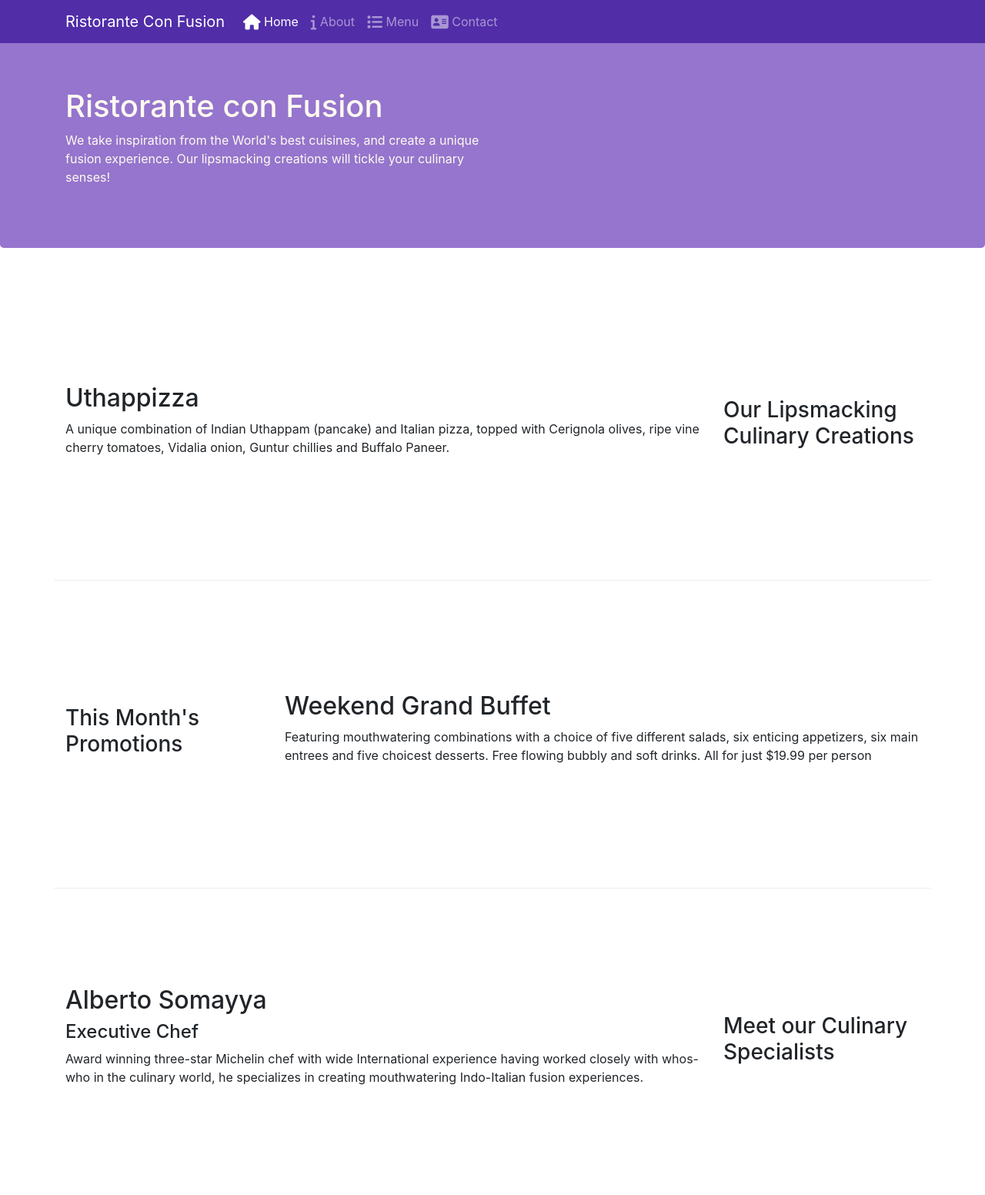
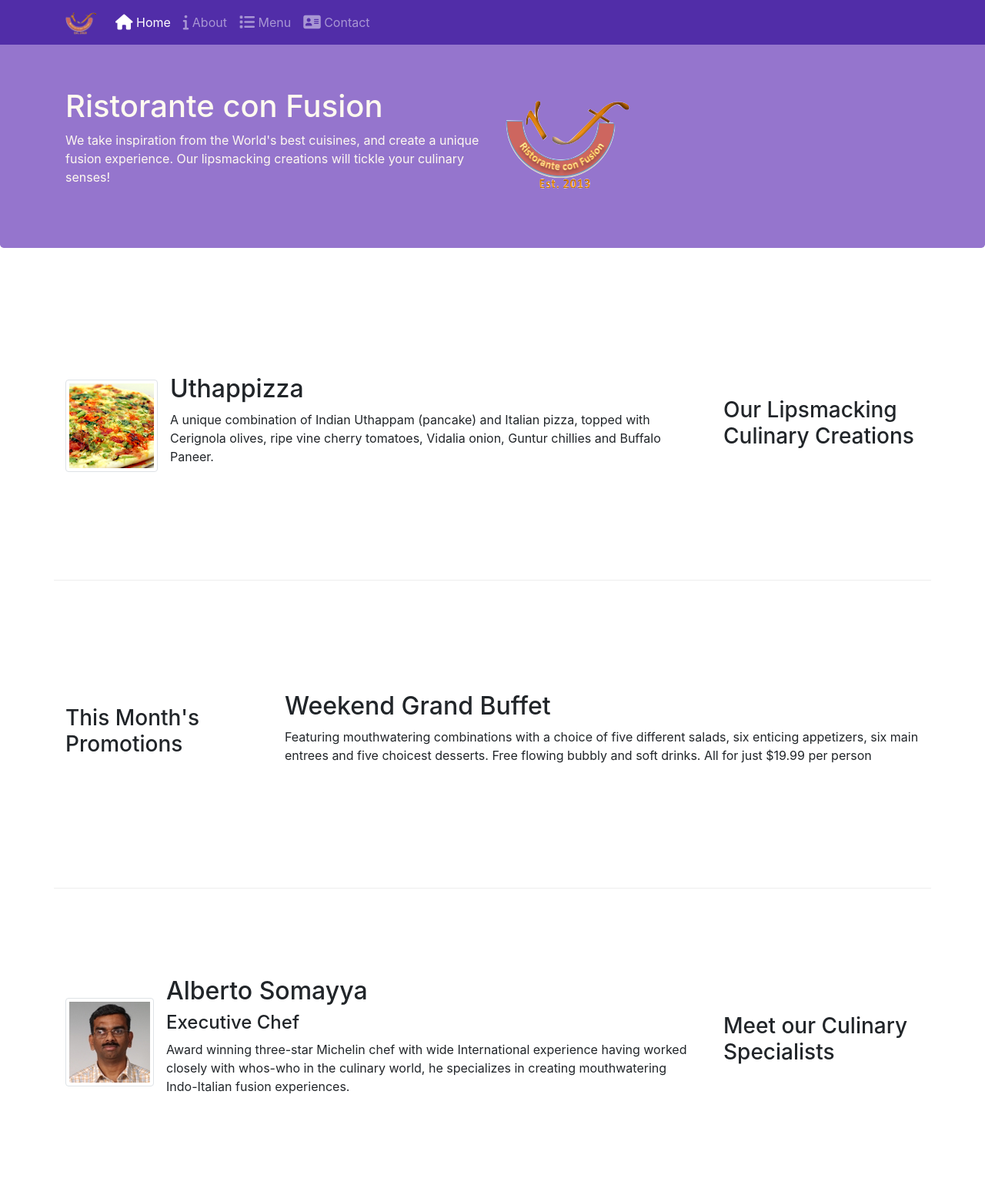
Before and after one commit to jeet142002/conFusion, a plain HTML site: page index.html in a window 1280 px wide. Shown: the top 1552 px of the page at 77% size. Drawn offline with nearby package versions, Linux system fonts and the light colour scheme.

Commit message:
Images and Media

```diff
--- a/index.html
+++ b/index.html
@@ -21,7 +21,7 @@
             <button class="navbar-toggler" type="button" data-toggle="collapse" data-target="#Navbar">
                 <span class="navbar-toggler-icon"></span>
             </button>
-           <a class="navbar-brand" href="#">Ristorante Con Fusion</a>
+           <a class="navbar-brand" href="#"><img src="img/logo.png" height="30" width="41"></a>
            <div class="collapse navbar-collapse" id="Navbar">
                 <ul class="navbar-nav mr-auto">
                     <li class="nav-item active"><a class="nav-link" href="#"><span class="fa fa-home fa-lg"></span> Home</a></li>
@@ -40,7 +40,8 @@
                     <h1>Ristorante con Fusion</h1>
                     <p>We take inspiration from the World's best cuisines, and create a unique fusion experience. Our lipsmacking creations will tickle your culinary senses!</p>
                 </div>
-                <div class="col-12 col-sm">
+                <div class="col-12 col-sm align-self-center">
+                    <img src="img/logo.png" class="img-fluid">
                 </div>
             </div>
         </div>
@@ -52,8 +53,13 @@
                 <h3>Our Lipsmacking Culinary Creations</h3>
             </div>
             <div class="col col-sm order-sm-first col-md">
-                <h2>Uthappizza</h2>
-                <p>A unique combination of Indian Uthappam (pancake) and Italian pizza, topped with Cerignola olives, ripe vine cherry tomatoes, Vidalia onion, Guntur chillies and Buffalo Paneer.</p>
+                <div class="media">
+                    <img class="d flex mr-3 img-thumbnail align-self-center" src="img/uthappizza.png" alt="uthappizza">
+                    <div class="media-body">
+                        <h2 class="mt-0">Uthappizza</h2>
+                        <p>A unique combination of Indian Uthappam (pancake) and Italian pizza, topped with Cerignola olives, ripe vine cherry tomatoes, Vidalia onion, Guntur chillies and Buffalo Paneer.</p>
+                    </div>
+                </div>
             </div>
         </div>
 
@@ -73,9 +79,14 @@
                 <h3>Meet our Culinary Specialists</h3>
             </div>
             <div class="col col-sm order-sm-first col-md">
-                <h2>Alberto Somayya</h2>
-                <h4>Executive Chef</h4>
-                <p>Award winning three-star Michelin chef with wide International experience having worked closely with whos-who in the culinary world, he specializes in creating mouthwatering Indo-Italian fusion experiences. </p>
+                <div class="media">
+                    <img class="d-flex mr-3 img-thumbnail align-self-center" src="img/alberto.png" alt="alberto">
+                    <div class="media-body">
+                        <h2 class="mt-0">Alberto Somayya</h2>
+                        <h4>Executive Chef</h4>
+                        <p>Award winning three-star Michelin chef with wide International experience having worked closely with whos-who in the culinary world, he specializes in creating mouthwatering Indo-Italian fusion experiences. </p>
+                    </div>
+                </div
             </div>
         </div>
     </div>
```
Also changed, not shown: aboutus.html (+3 -2 lines), contactus.html (+3 -2 lines), img/alberto.png (added), img/buffet.png (added), img/logo.png (added), img/uthappizza.png (added), 1 other file.
